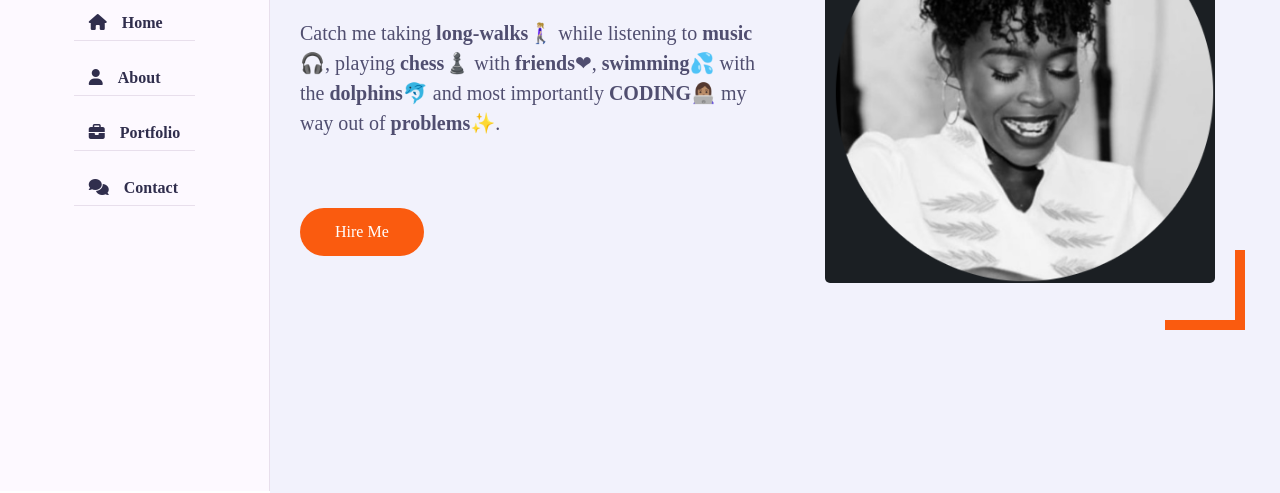
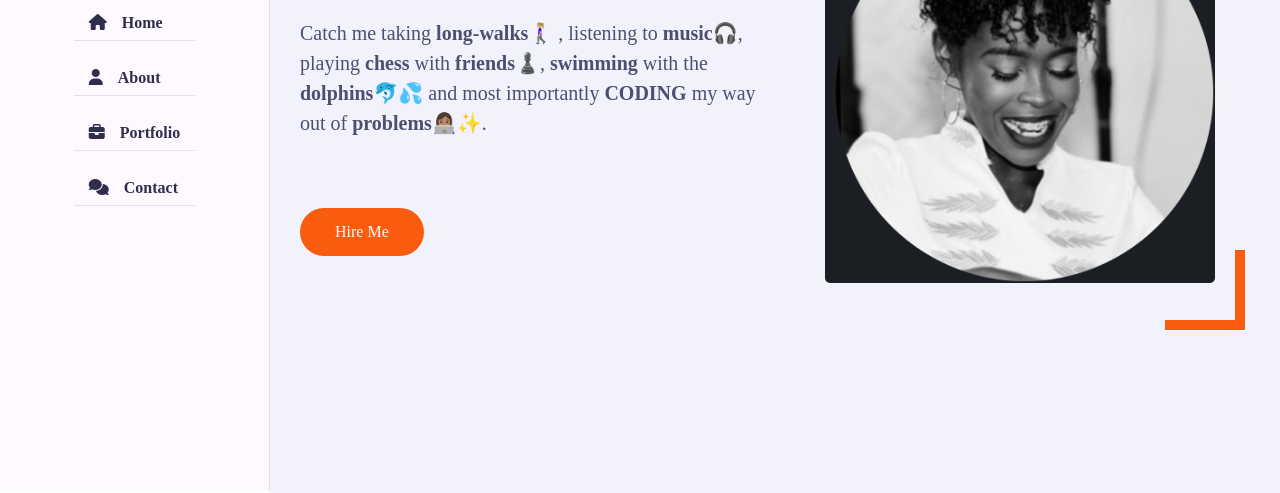
Before and after one commit to Abbymuso1/Assignment-1-Portfolio-Page-EST, a plain HTML site: page index.html in a window 1280 px wide. Shown: the part 309-802 px from the top of the page. Drawn offline with nearby package versions, Linux system fonts and the light colour scheme; a web font is replaced by a local one.

Commit message:
fix: Fixing some details on the home page

```diff
--- a/index.html
+++ b/index.html
@@ -48,10 +48,10 @@
                             <h3 class="my-profession">
                                 I'm a <span class="typing"></span>
                             </h3>
-                            <p> Catch me taking <b>long-walks</b>🚶🏼‍♀ while listening to <b>music</b>🎧, playing
-                                <b>chess</b>♟️ with <b>friends</b>❤,
-                                <b>swimming</b>💦 with the <b>dolphins</b>🐬 and most importantly <b>CODING</b>👩🏽‍💻
-                                my way out of <b>problems</b>✨.
+                            <p> Catch me taking <b>long-walks</b>🚶🏼‍♀ , listening to <b>music</b>🎧, playing
+                                <b>chess</b> with <b>friends♟️</b>,
+                                <b>swimming</b> with the <b>dolphins</b>🐬💦 and most importantly <b>CODING</b>
+                                my way out of <b>problems</b>👩🏽‍💻✨.
                             </p>
                             <a href="#contact" class="btn hire-me">Hire Me</a>
                         </div>
```
